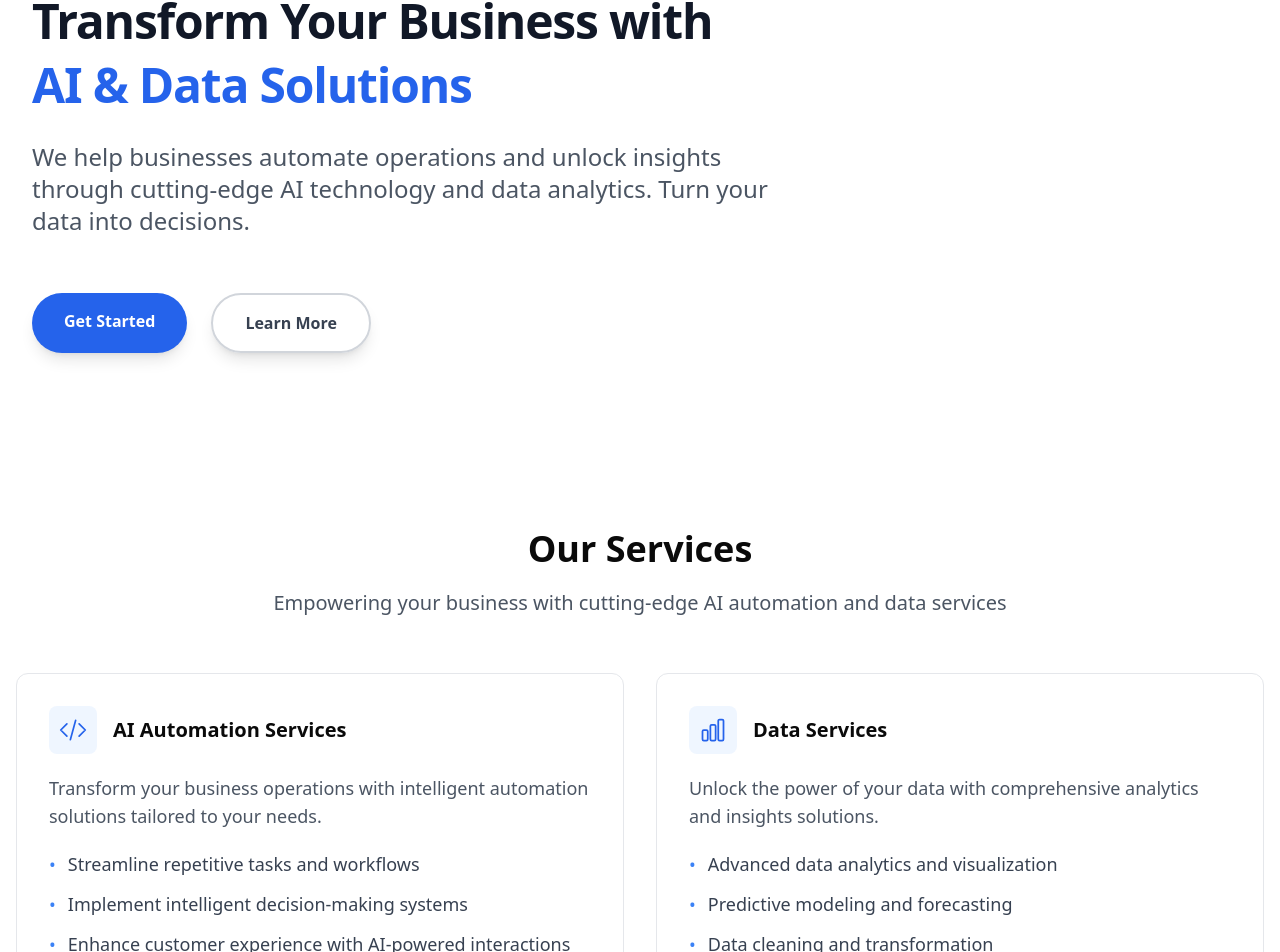
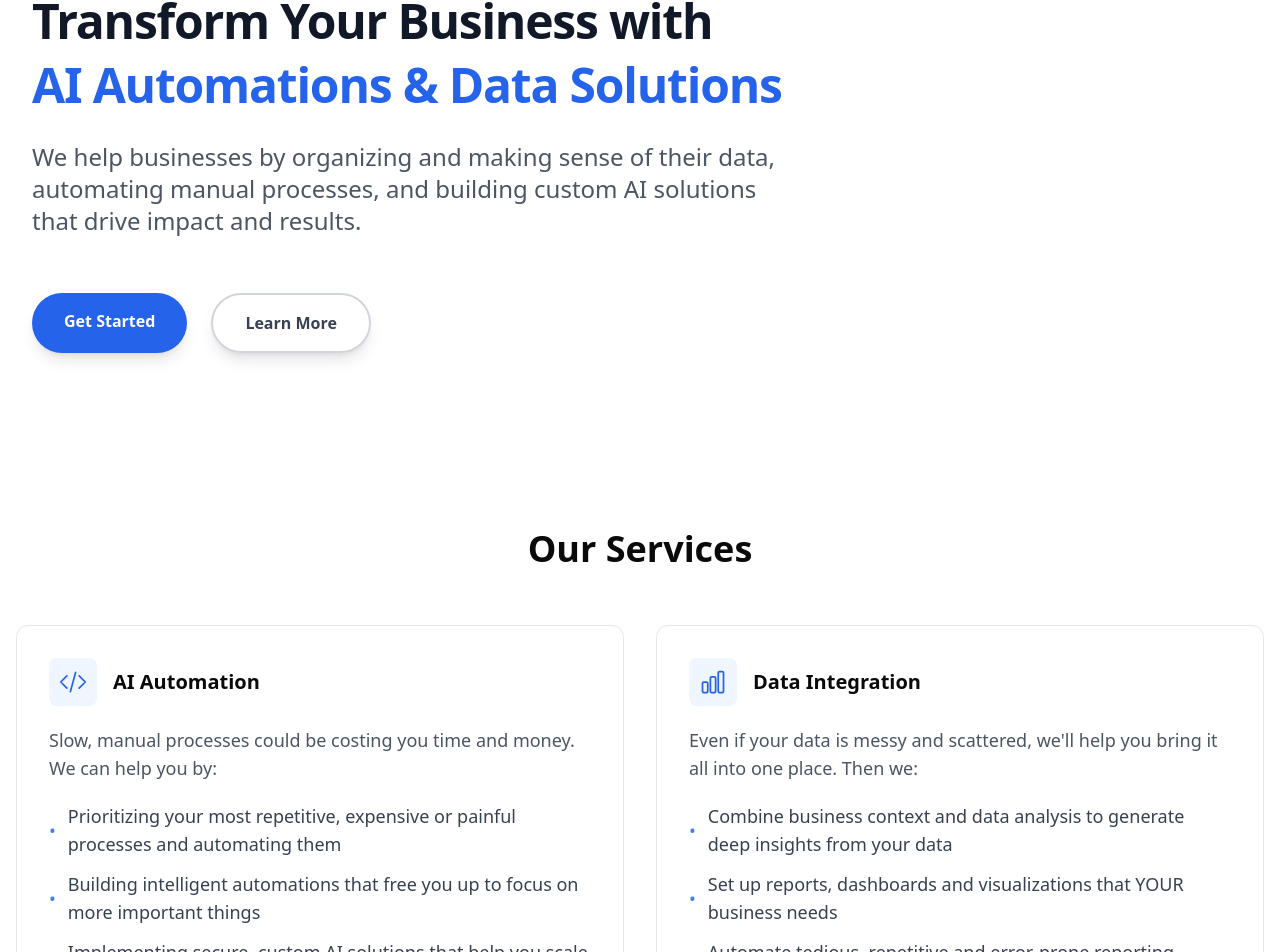
Before and after one commit to rehmmann/agency_lp, a Next.js app: page / in a window 1280 px wide. Shown: the part 243-1195 px from the top of the page. Built offline with nearby package versions, Linux system fonts and the light colour scheme.

Commit message:
Update copy based on feedback

```diff
--- a/src/app/page.tsx
+++ b/src/app/page.tsx
@@ -15,13 +15,13 @@ export default function Home() {
                 Transform Your Business with
               </span>
               <span className="block text-blue-600 mt-4">
-                AI & Data Solutions
+                AI Automations & Data Solutions
               </span>
             </h1>
             <p className="mt-8 text-xl sm:text-2xl text-gray-600 max-w-3xl mx-auto lg:mx-0 leading-relaxed">
-              We help businesses automate operations and unlock insights through
-              cutting-edge AI technology and data analytics. Turn your data into
-              decisions.
+              We help businesses by organizing and making sense of their data,
+              automating manual processes, and building custom AI solutions that
+              drive impact and results.
             </p>
             <div className="mt-14 flex gap-6 justify-center lg:justify-start">
               <a
--- a/src/components/ServicesOverview.tsx
+++ b/src/components/ServicesOverview.tsx
@@ -37,26 +37,24 @@ const ServiceCard = ({
 export default function ServicesOverview() {
   const services = [
     {
-      title: "AI Automation Services",
+      title: "AI Automation",
       description:
-        "Transform your business operations with intelligent automation solutions tailored to your needs.",
+        "Slow, manual processes could be costing you time and money. We can help you by:",
       benefits: [
-        "Streamline repetitive tasks and workflows",
-        "Implement intelligent decision-making systems",
-        "Enhance customer experience with AI-powered interactions",
-        "Reduce operational costs and improve efficiency",
+        " Prioritizing your most repetitive, expensive or painful processes and automating them",
+        "Building intelligent automations that free you up to focus on more important things",
+        "Implementing secure, custom AI solutions that help you scale and move faster",
       ],
       icon: <CodeBracketIcon className="w-7 h-7 text-blue-600" />,
     },
     {
-      title: "Data Services",
+      title: "Data Integration",
       description:
-        "Unlock the power of your data with comprehensive analytics and insights solutions.",
+        "Even if your data is messy and scattered, we'll help you bring it all into one place. Then we:",
       benefits: [
-        "Advanced data analytics and visualization",
-        "Predictive modeling and forecasting",
-        "Data cleaning and transformation",
-        "Real-time monitoring and reporting",
+        " Combine business context and data analysis to generate deep insights from your data ",
+        "Set up reports, dashboards and visualizations that YOUR business needs",
+        "Automate tedious, repetitive and error-prone reporting processes",
       ],
       icon: <ChartBarIcon className="w-7 h-7 text-blue-600" />,
     },
@@ -66,10 +64,6 @@ export default function ServicesOverview() {
     <section className="pt-4 pb-16 px-4 max-w-7xl mx-auto">
       <div className="text-center mb-14">
         <h2 className="text-4xl font-bold mb-5">Our Services</h2>
-        <p className="text-lg sm:text-xl text-gray-600 max-w-3xl mx-auto leading-relaxed">
-          Empowering your business with cutting-edge AI automation and data
-          services
-        </p>
       </div>
       <div className="grid md:grid-cols-2 gap-8">
         {services.map((service, index) => (
```
